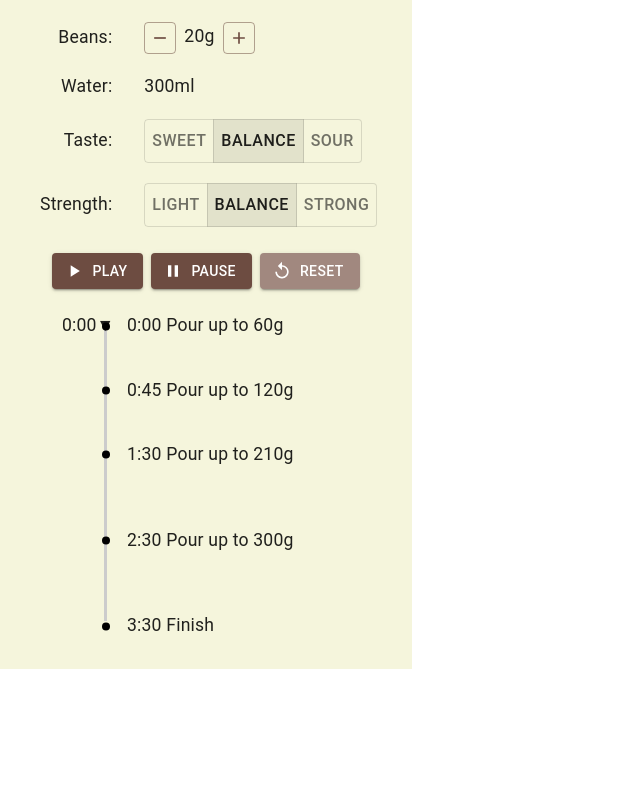
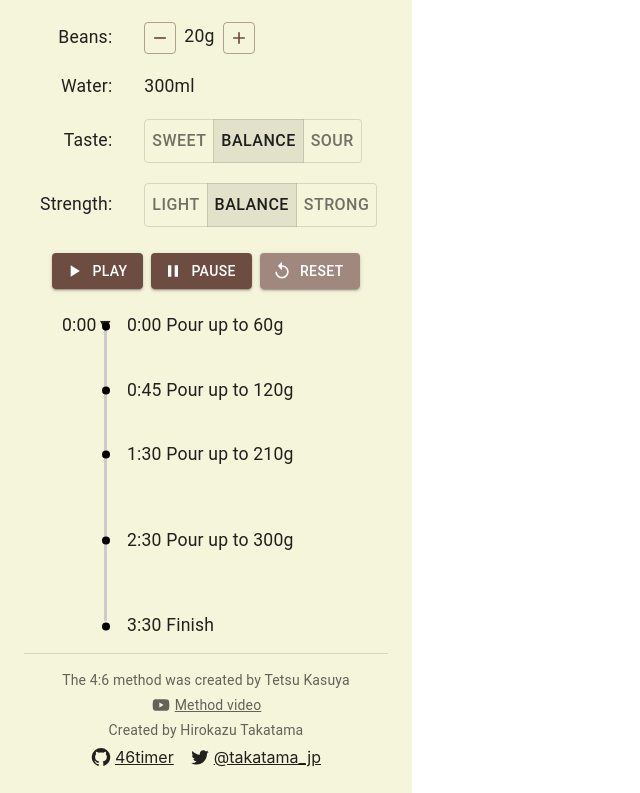
Before and after one commit to takatama/46timer, a React (Vite) app: page / in a window 1280 px wide. Shown: the part 210-1003 px from the top of the page, without its empty margins (0-640 px from the left). Before the commit the page ends 879 px from the top, so only its background shows below. Built offline with nearby package versions, Linux system fonts and the light colour scheme.

Commit message:
feat: Add footer with creator information and social media links

```diff
--- a/src/App.tsx
+++ b/src/App.tsx
@@ -21,6 +21,10 @@ import RemoveIcon from '@mui/icons-material/Remove';
 import AddIcon from '@mui/icons-material/Add';
 import Brightness4Icon from '@mui/icons-material/Brightness4';
 import Brightness7Icon from '@mui/icons-material/Brightness7';
+import { Link } from '@mui/material';
+import GitHubIcon from '@mui/icons-material/GitHub';
+import TwitterIcon from '@mui/icons-material/Twitter';
+import YouTubeIcon from '@mui/icons-material/YouTube';
 
 // Create theme with both light and dark modes
 const getTheme = (mode: 'light' | 'dark') => createTheme({
@@ -64,6 +68,9 @@ interface StaticTranslations {
   mediumRoast: string;
   darkRoast: string;
   waterTemp: string;
+  footerMethodBy: string;
+  footerMethodVideo: string;
+  footerCreatedBy: string;
 }
 
 interface DynamicTranslations {
@@ -107,6 +114,9 @@ const translations: Record<'en' | 'jp', TranslationType> = {
     mediumRoast: "Medium",
     darkRoast: "Dark",
     waterTemp: "Temp",
+    footerMethodBy: "The 4:6 method was created by Tetsu Kasuya",
+    footerMethodVideo: "Method video",
+    footerCreatedBy: "Created by Hirokazu Takatama",
   },
   jp: {
     title: "4:6メソッド タイマー",
@@ -136,6 +146,9 @@ const translations: Record<'en' | 'jp', TranslationType> = {
     mediumRoast: "中煎り",
     darkRoast: "深煎り",
     waterTemp: "湯温",
+    footerMethodBy: "4:6メソッドは粕谷哲氏によって考案されました",
+    footerMethodVideo: "メソッド解説動画",
+    footerCreatedBy: "Created by Hirokazu Takatama",
   }
 };
 
@@ -541,6 +554,54 @@ function App() {
             <Typography variant="body1" className="arrow-icon" sx={{ fontSize: TIMELINE_CONSTANTS.FONT_SIZE }}>▼</Typography>
           </Box>
         </Box>
+        <Box sx={{
+          mt: 'auto',
+          pt: 2,
+          borderTop: '1px solid',
+          borderColor: 'divider',
+          textAlign: 'center'
+        }}>
+          <Typography variant="body2" color="text.secondary" gutterBottom>
+            {t.footerMethodBy}
+          </Typography>
+          <Typography variant="body2" color="text.secondary" gutterBottom>
+            <Link
+              href={'https://www.youtube.com/watch?v=lJNPp-onikk'}
+              target="_blank"
+              rel="noopener noreferrer"
+              color="inherit"
+              sx={{ display: 'flex', alignItems: 'center', gap: 0.5, justifyContent: 'center' }}
+            >
+              <YouTubeIcon fontSize="small" />
+              {t.footerMethodVideo}
+            </Link>
+          </Typography>
+          <Typography variant="body2" color="text.secondary" gutterBottom>
+            {t.footerCreatedBy}
+          </Typography>
+          <Box sx={{ display: 'flex', justifyContent: 'center', gap: 2, mb: 1 }}>
+            <Link
+              href="https://github.com/takatama/46timer"
+              target="_blank"
+              rel="noopener noreferrer"
+              color="inherit"
+              sx={{ display: 'flex', alignItems: 'center', gap: 0.5 }}
+            >
+              <GitHubIcon fontSize="small" />
+              46timer
+            </Link>
+            <Link
+              href="https://x.com/takatama_jp"
+              target="_blank"
+              rel="noopener noreferrer"
+              color="inherit"
+              sx={{ display: 'flex', alignItems: 'center', gap: 0.5 }}
+            >
+              <TwitterIcon fontSize="small" />
+              @takatama_jp
+            </Link>
+          </Box>
+        </Box>
       </Container>
     </ThemeProvider>
   );
```
